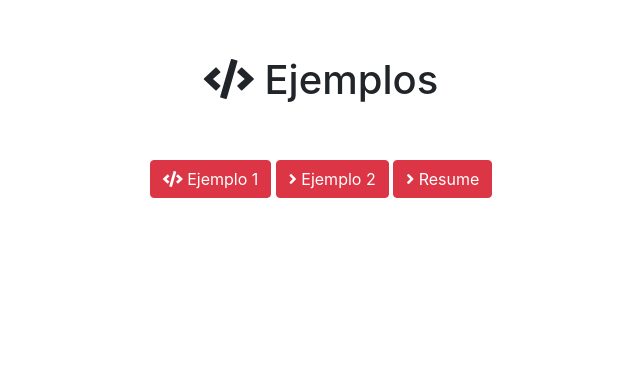
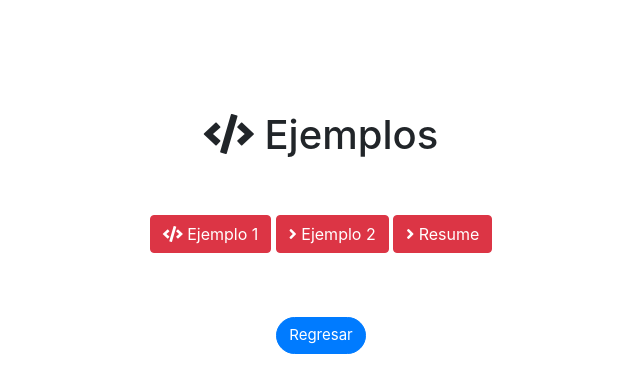
Before and after one commit to LyvanLumbreras/archivos-frontend, a plain HTML site: page bootstrap/index.html in a window 1280 px wide. Shown: the whole page, without its empty margins (319-959 px from the left). Drawn offline with nearby package versions, Linux system fonts and the light colour scheme.

Commit message:
Mejoras bootstrap

```diff
--- /dev/null
+++ b/bootstrap/css/b1.css
@@ -0,0 +1,4 @@
+.row{
+    margin: 5%;
+    text-align: center;
+}
--- /dev/null
+++ b/bootstrap/css/b2.css
@@ -0,0 +1,4 @@
+.row{
+    margin: 5%;
+    text-align: center;
+}
--- /dev/null
+++ b/bootstrap/css/index.css
@@ -0,0 +1,4 @@
+.row{
+    margin: 5%;
+    text-align: center;
+}
--- a/bootstrap/curriculum/css/resume.css
+++ b/bootstrap/curriculum/css/resume.css
@@ -174,3 +174,7 @@ a {
 a:hover, a:focus, a:active {
   color: #824027;
 }
+
+.row{
+  text-align: center;
+}
--- a/bootstrap/index.html
+++ b/bootstrap/index.html
@@ -4,6 +4,8 @@
     <meta charset="UTF-8">
     <meta name="viewport" content="width=device-width, initial-scale=1.0">
     <title>Ejemplos Bootstrap</title>
+
+    <link rel="stylesheet" href="css/index.css">
 
     <link rel="stylesheet" href="https://stackpath.bootstrapcdn.com/bootstrap/4.4.1/css/bootstrap.min.css" integrity="sha384-Vkoo8x4CGsO3+Hhxv8T/Q5PaXtkKtu6ug5TOeNV6gBiFeWPGFN9MuhOf23Q9Ifjh" crossorigin="anonymous">
     <link rel="stylesheet" href="https://stackpath.bootstrapcdn.com/font-awesome/4.7.0/css/font-awesome.min.css">
@@ -23,6 +25,12 @@
             </div>
         </div>
     </div>
+
+    <div class="row">
+        <div class="col-md-12">
+            <a href="/indice.html" class="btn btn-primary" style="font-size: 15px; border-radius: 40px;">Regresar</a>
+        </div>
+    </div>
     <script src="https://code.jquery.com/jquery-3.4.1.slim.min.js" integrity="sha384-J6qa4849blE2+poT4WnyKhv5vZF5SrPo0iEjwBvKU7imGFAV0wwj1yYfoRSJoZ+n" crossorigin="anonymous"></script>
     <script src="https://cdn.jsdelivr.net/npm/popper.js@1.16.0/dist/umd/popper.min.js" integrity="sha384-Q6E9RHvbIyZFJoft+2mJbHaEWldlvI9IOYy5n3zV9zzTtmI3UksdQRVvoxMfooAo" crossorigin="anonymous"></script>
     <script src="https://stackpath.bootstrapcdn.com/bootstrap/4.4.1/js/bootstrap.min.js" integrity="sha384-wfSDF2E50Y2D1uUdj0O3uMBJnjuUD4Ih7YwaYd1iqfktj0Uod8GCExl3Og8ifwB6" crossorigin="anonymous"></script>
--- a/bootstrap1/css/style.css
+++ b/bootstrap1/css/style.css
@@ -8,3 +8,8 @@
 .fuente3{
     font-family: 'Saira Semi Condensed', sans-serif;
 }
+
+.row{
+    margin: 5%;
+    text-align: center;
+}
```
Also changed, not shown: bootstrap/b1.html (+6 -0 lines), bootstrap/b2.html (+8 -0 lines), bootstrap/curriculum/index.html (+6 -0 lines), bootstrap1/index.html (+5 -0 lines).
